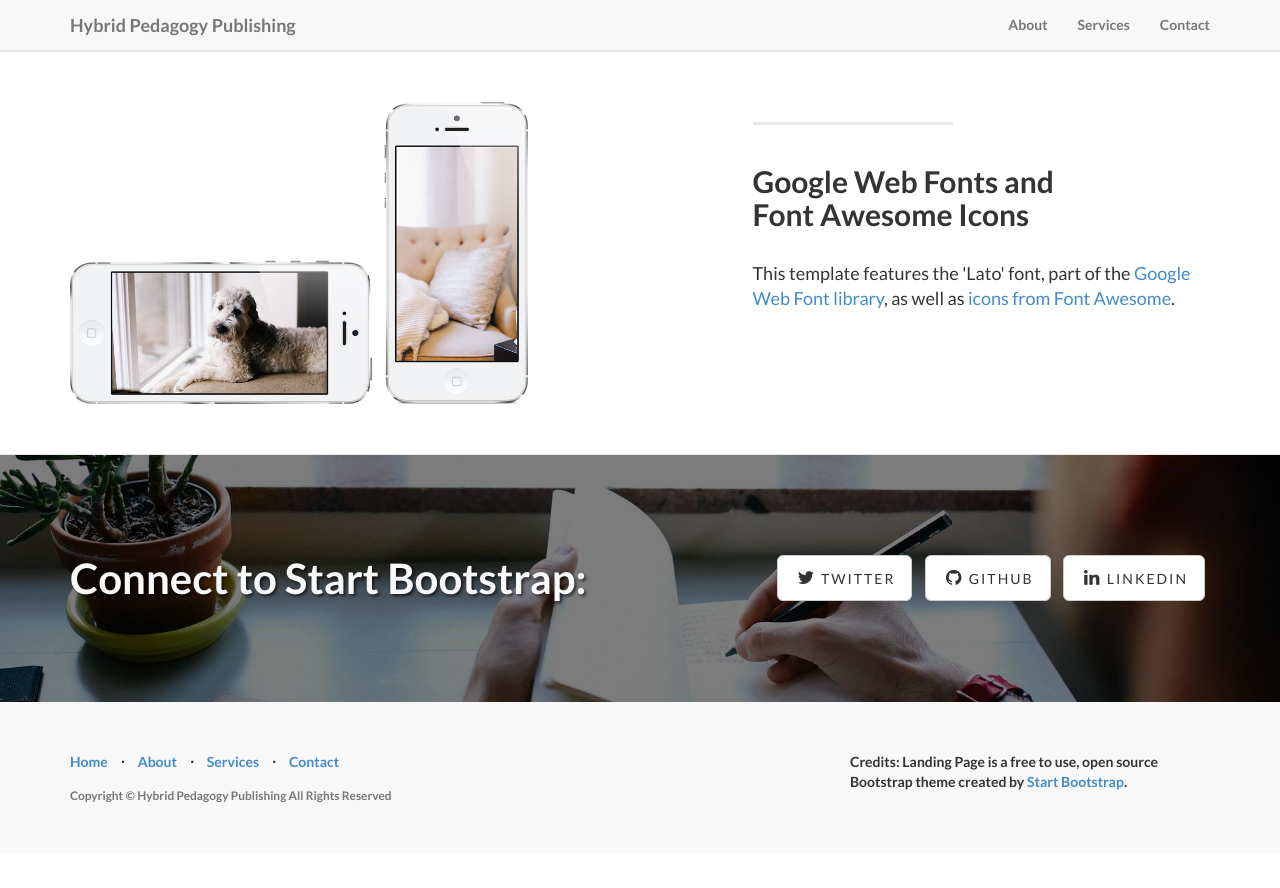
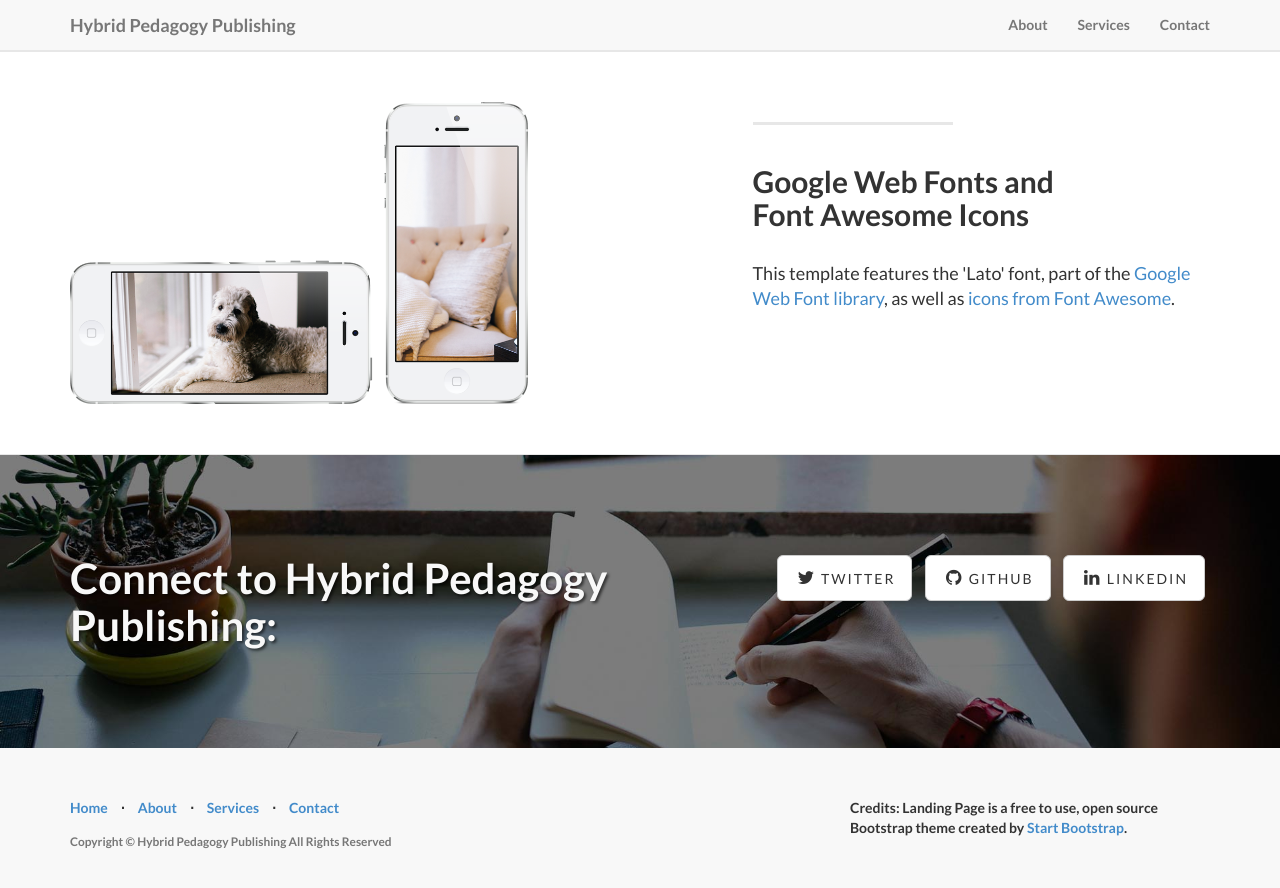
Before and after one commit to HybridPedagogyPublishing/HybridPedagogyPublishing.github.io, a Jekyll site: the page built from index.html, in a window 1280 px wide and 900 px high, scrolled down 1665 px. Shown: the top 888 px of the window. Built offline with Jekyll 4.4.1, drawn with Linux system fonts in a browser that asks for light colours; before the commit the page ends 2519 px from its top, so only the background shows below that.

Commit message:
Header update

```diff
--- a/_includes/contact.html
+++ b/_includes/contact.html
@@ -4,7 +4,7 @@
 
         <div class="row">
             <div class="col-lg-6">
-                <h2>Connect to Start Bootstrap:</h2>
+                <h2>Connect to Hybrid Pedagogy Publishing:</h2>
             </div>
             <div class="col-lg-6">
                 <ul class="list-inline banner-social-buttons">
```
Also changed, not shown: 1 other file.
